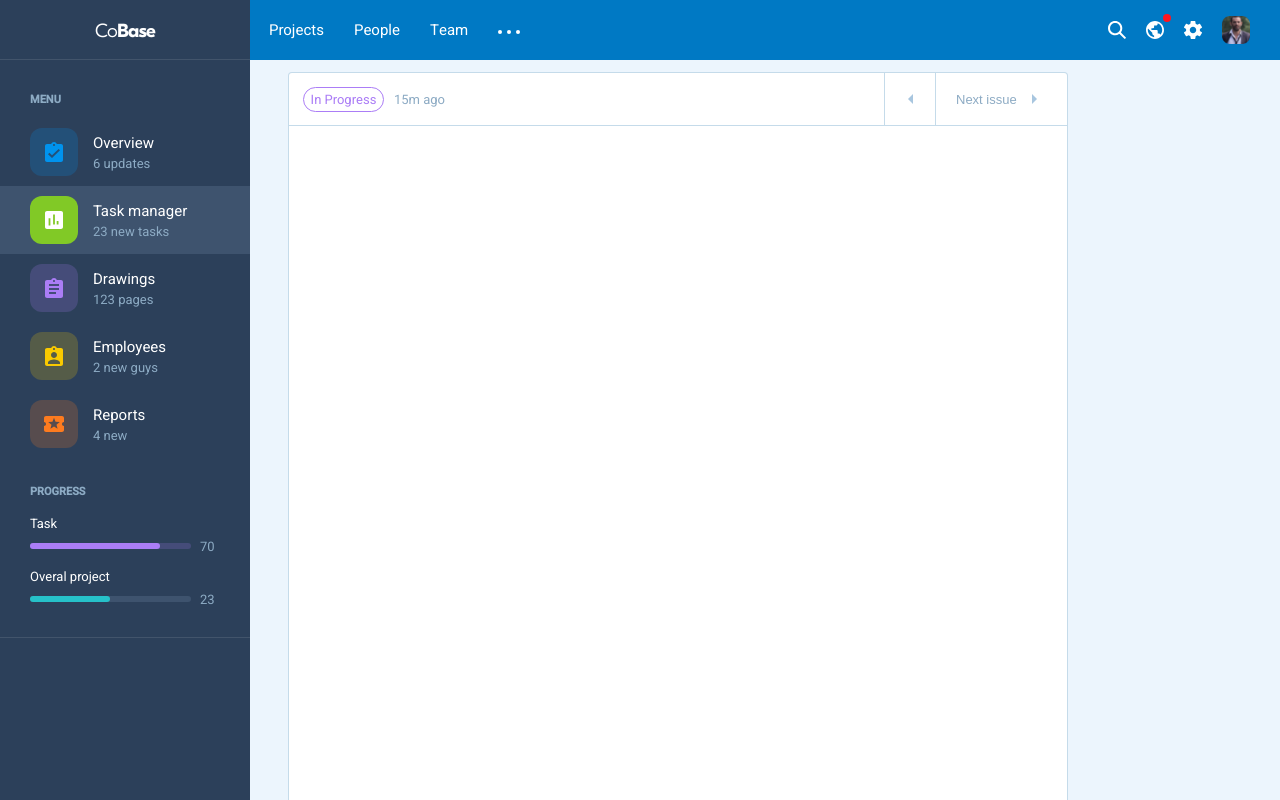
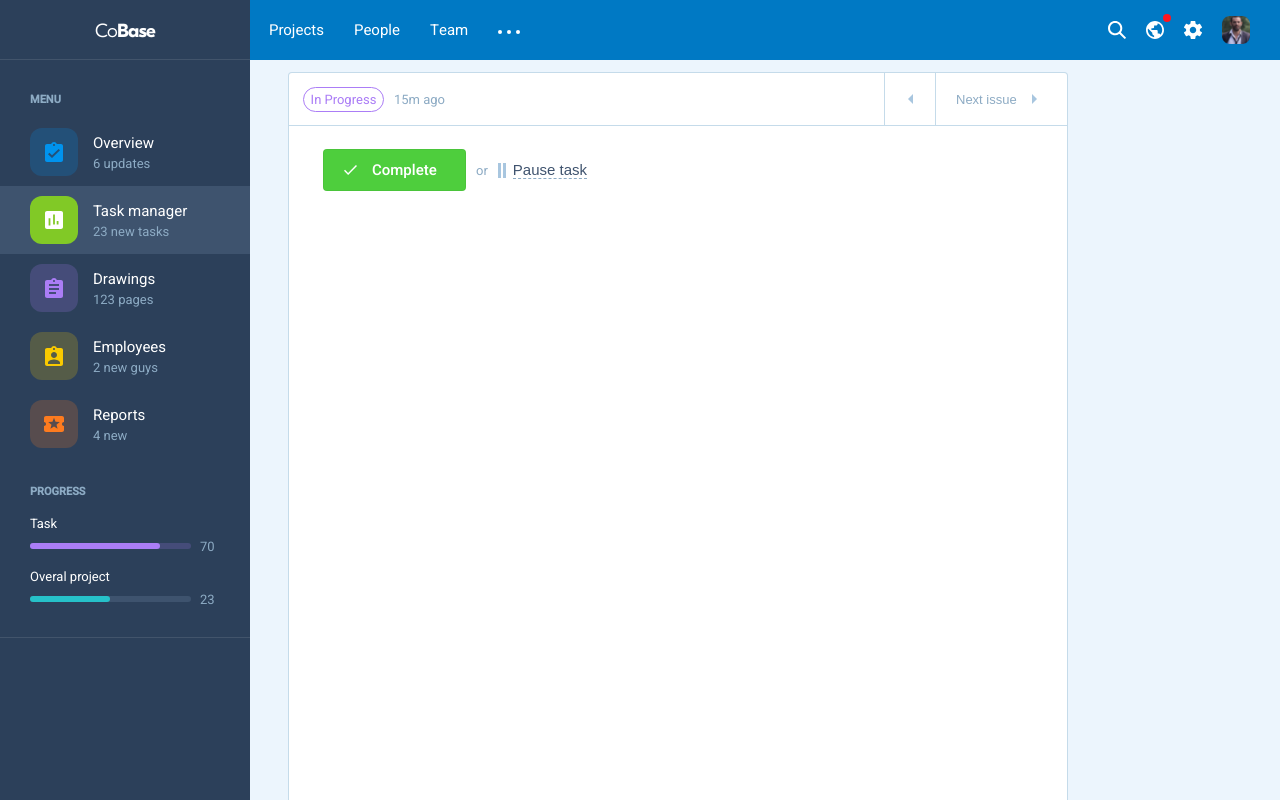
Before and after one commit to nlysenko/cobase-test, a React (Create React App) app in the folder apps/cobase-web/: page /cobase-test/task-manager in a window 1280 px wide. Built offline with nearby package versions, Linux system fonts and the light colour scheme.

Commit message:
Add task controls in task-manager page

```diff
--- a/apps/cobase-web/src/pages/TaskManager.js
+++ b/apps/cobase-web/src/pages/TaskManager.js
@@ -8,6 +8,8 @@ import React, { useEffect } from 'react'
 import { createUseStyles } from 'react-jss'
 
 import TaskProgress from 'shared/molecules/TaskProgress'
+import TaskControls from 'shared/molecules/TaskControls'
+
 import PrevIssueButton from 'shared/atoms/PrevIssueButton'
 import NextIssueButton from 'shared/atoms/NextIssueButton'
 
@@ -19,6 +21,16 @@ const useStyles = createUseStyles({
     borderBottom: [1, 'solid', BotticelliColor],
     display: 'flex',
     alignItems: 'center',
+  },
+
+  page_content: {
+    display: 'flex',
+    flexDirection: 'column',
+    padding: {
+      top: 23,
+      left: 34,
+      right: 28,
+    },
   },
 })
 
@@ -38,6 +50,10 @@ const TaskManager = () => {
 
         <NextIssueButton />
       </header>
+
+      <main className={classes.page_content}>
+        <TaskControls />
+      </main>
     </div>
   )
 }
--- /dev/null
+++ b/apps/cobase-web/src/shared/atoms/CompleteButton.js
@@ -0,0 +1,60 @@
+/**
+ *
+ * CompleteButton
+ *
+ */
+
+import React from 'react'
+import { createUseStyles } from 'react-jss'
+
+import { ReactComponent as CompleteIcon } from 'assets/svg/complete-icon.svg'
+
+import {
+  AppleColor,
+  EmeraldColor,
+  WhiteColor,
+  AtlantisColor,
+} from 'shared/styles/colors'
+
+const useStyles = createUseStyles({
+  complete_btn: {
+    width: 143,
+    height: 42,
+    paddingLeft: 20,
+    display: 'flex',
+    alignItems: 'center',
+    borderRadius: 4,
+    background: AppleColor,
+    border: [1, 'solid', EmeraldColor],
+    cursor: 'pointer',
+
+    '&:focus': {
+      outline: 'none',
+    },
+
+    '&:hover': {
+      background: AtlantisColor,
+    },
+  },
+
+  title: {
+    paddingLeft: 15,
+    fontSize: 15,
+    fontFamily: 'Heebo-Medium',
+    color: WhiteColor,
+  },
+})
+
+const CompleteButton = () => {
+  const classes = useStyles()
+
+  return (
+    <button className={classes.complete_btn}>
+      <CompleteIcon />
+
+      <span className={classes.title}>Complete</span>
+    </button>
+  )
+}
+
+export default CompleteButton
--- /dev/null
+++ b/apps/cobase-web/src/shared/atoms/PauseTaskButton.js
@@ -0,0 +1,54 @@
+/**
+ *
+ * PauseTaskButton
+ *
+ */
+
+import React from 'react'
+import { createUseStyles } from 'react-jss'
+
+import { FiordColor, NepalColor, RegentStBlueColor } from 'shared/styles/colors'
+
+const useStyles = createUseStyles({
+  pause_task_btn: {
+    width: 92,
+    height: 22,
+    display: 'flex',
+    alignItems: 'center',
+    background: 'none',
+    border: 'none',
+    cursor: 'pointer',
+
+    '&:focus': {
+      outline: 'none',
+    },
+  },
+
+  title: {
+    fontSize: 15,
+    color: FiordColor,
+    borderBottom: [1, 'dashed', NepalColor],
+    marginLeft: 5,
+  },
+
+  pause_icon: {
+    width: 3,
+    height: 15,
+    background: RegentStBlueColor,
+    marginRight: 2,
+  },
+})
+const PauseTaskButton = () => {
+  const classes = useStyles()
+
+  return (
+    <button className={classes.pause_task_btn}>
+      <i className={classes.pause_icon} />
+      <i className={classes.pause_icon} />
+
+      <span className={classes.title}>Pause task</span>
+    </button>
+  )
+}
+
+export default PauseTaskButton
--- /dev/null
+++ b/apps/cobase-web/src/shared/molecules/TaskControls.js
@@ -0,0 +1,47 @@
+/**
+ *
+ * TaskControls
+ *
+ */
+
+import React from 'react'
+import { createUseStyles } from 'react-jss'
+
+import CompleteButton from 'shared/atoms/CompleteButton'
+import PauseTaskButton from 'shared/atoms/PauseTaskButton'
+
+import { NepalColor } from 'shared/styles/colors'
+
+const useStyles = createUseStyles({
+  task_controls: {
+    order: '-1',
+    display: 'flex',
+    alignItems: 'center',
+
+    // '@media (max-width: 767px)': {
+    //   justifyContent: 'center',
+    // },
+  },
+
+  or: {
+    fontSize: 13,
+    padding: [0, 10],
+    color: NepalColor,
+  },
+})
+
+const TaskControls = () => {
+  const classes = useStyles()
+
+  return (
+    <div className={classes.task_controls}>
+      <CompleteButton />
+
+      <span className={classes.or}>or</span>
+
+      <PauseTaskButton />
+    </div>
+  )
+}
+
+export default TaskControls
--- a/apps/cobase-web/src/shared/styles/colors.js
+++ b/apps/cobase-web/src/shared/styles/colors.js
@@ -25,3 +25,4 @@ export const DustyGrayColor = 'hsla(0,0%,100%,.1)'
 export const FrenchPassColor = 'rgba(185, 216, 254, 0.12)'
 export const WaikawaGrayColor = 'rgba(171,125,246,.2)'
 export const BotticelliColor = 'rgba(183, 210, 229, 0.8)'
+export const EmeraldColor = 'rgba(0, 0, 0, 0.05)'
```
Also changed, not shown: apps/cobase-web/src/assets/svg/complete-icon.svg (added).
